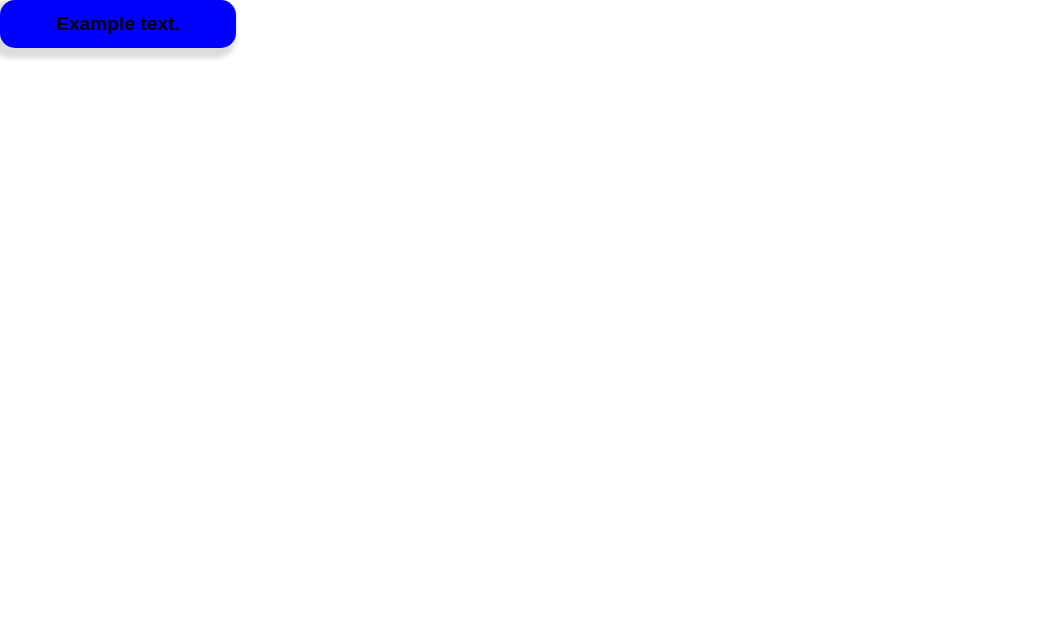
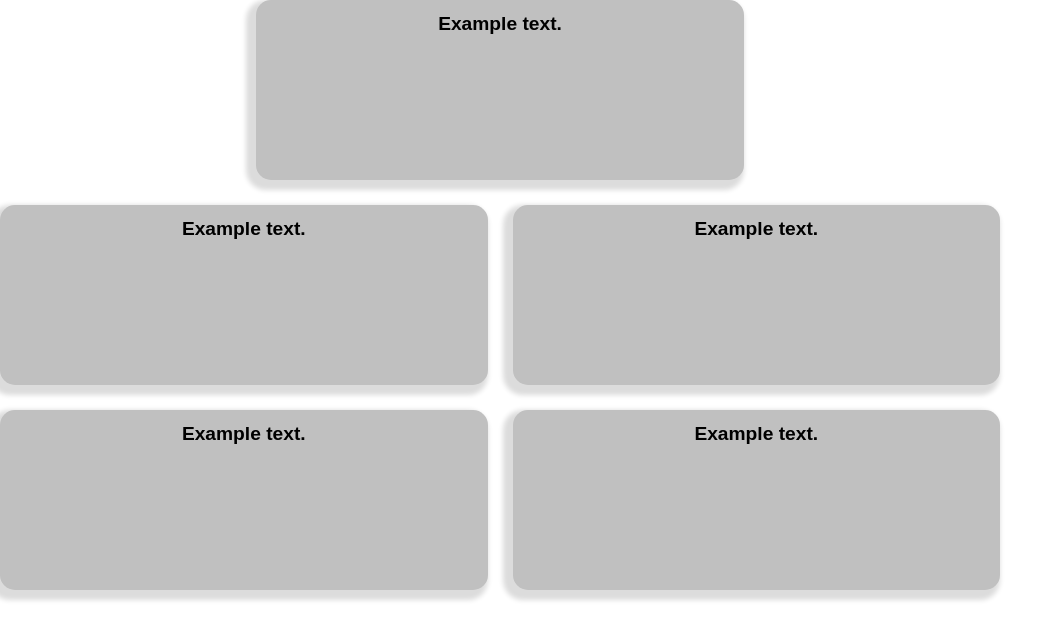
Before and after one commit to mmorgan55/portfolio, a React (Create React App) app: page / in a window 1280 px wide. Shown: the top 640 px of the page, without its empty margins (0-1064 px from the left). Built offline with nearby package versions, Linux system fonts and the light colour scheme.

Commit message:
Set up base grid layout for app.

```diff
--- a/src/App.css
+++ b/src/App.css
@@ -1,12 +1,39 @@
 .App {
   display: grid;
+  height: 1000px;
+  width: 1000px;
   column-gap: 25px;
   row-gap: 25px;
-  grid-template-columns: 1fr 1fr 1fr 1fr 1fr ;
+  grid-template-columns: 1fr 1fr 1fr 1fr;
   grid-template-rows: 1fr 1fr 1fr 1fr 1fr ;
 }
 
 .cardHolder {
   grid-column: 1/1;
-  grid-row: 1/1;
+  grid-row: 3/3;
 }
+
+#Title {
+  grid-column: 2/4;
+  grid-row: 1/2;
+}
+
+#About {
+  grid-column: 1/3;
+  grid-row: 2/3;
+}
+
+#Resume {
+  grid-column: 3/5;
+  grid-row: 2/3;
+}
+
+#Projects {
+  grid-column: 1/3;
+  grid-row: 3/4;
+}
+
+#Other {
+  grid-column: 3/5;
+  grid-row: 3/4;
+}
--- a/src/App.js
+++ b/src/App.js
@@ -8,7 +8,24 @@ class App extends React.Component {
 
     return (
       <div className="App">
-        <div className="cardHolder">
+
+        <div id="Title">
+          <Card />
+        </div>
+
+        <div id="About">
+          <Card />
+        </div>
+
+        <div id="Resume">
+          <Card />
+        </div>
+
+        <div id="Projects">
+          <Card />
+        </div>
+
+        <div id="Other">
           <Card />
         </div>
 
--- a/src/Components/Card/Card.css
+++ b/src/Components/Card/Card.css
@@ -11,6 +11,6 @@ h1 {
     width: 100%;
     border-radius: 15px;
     box-shadow: -5px 5px 5px 5px gainsboro ;
-    background-color: blue;
+    background-color: silver;
 
 }
```
